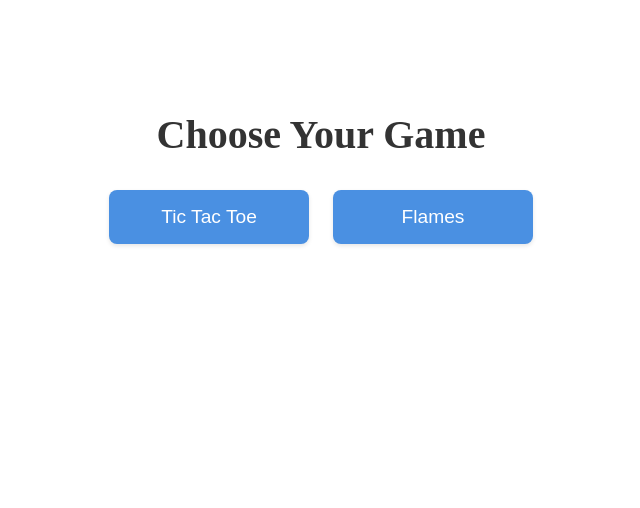
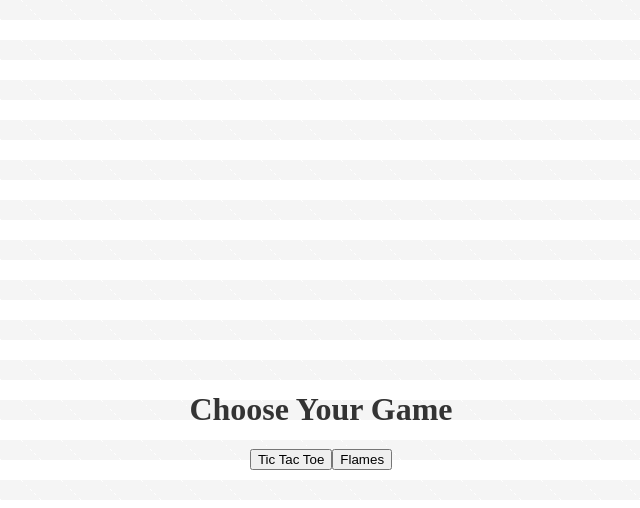
Before and after one commit to Ana2k/react-ttr, a React (Vite) app: page / in a window 1280 px wide. Shown: the top 508 px of the page, without its empty margins (319-959 px from the left). Built offline with nearby package versions, Linux system fonts and the light colour scheme.

Commit message:
finally.

```diff
--- a/src/App.css
+++ b/src/App.css
@@ -154,130 +154,29 @@
 }
 
 :root {
-  /* Base colors */
-  --primary-color: #4a90e2;
-  --secondary-color: #f5f5f5;
-  --text-color: #333;
-  --hover-color: #357abd;
-  --background-color: #ffffff;
+  /* Base variables that will be overridden by themes */
+  --bg-color: #ffffff;
+  --text-color: #333333;
+  --board-bg: #ffffff;
+  --square-bg: #ffffff;
+  --square-hover: #f5f5f5;
+  --border-color: #333333;
+  --x-color: #E91E63;
+  --o-color: #2196F3;
+  --button-bg: #4CAF50;
+  --button-hover: #45a049;
+  --restart-button-bg: #f44336;
+  --restart-button-hover: #d32f2f;
   --shadow-color: rgba(0, 0, 0, 0.1);
-
-  /* Transitions */
-  --transition-speed: 0.3s;
-}
-
-/* App Container */
-.app {
-  min-height: 100vh;
-  padding: 2rem;
-  background-color: var(--background-color);
-  transition: background-color var(--transition-speed);
-}
-
-/* Home Page */
-.home {
-  max-width: 800px;
-  margin: 0 auto;
-  text-align: center;
-  padding: 2rem;
-}
-
-.home h1 {
-  font-size: 2.5rem;
-  color: var(--text-color);
-  margin-bottom: 2rem;
-  font-weight: 700;
-}
-
-/* Game Buttons Container */
-.game-buttons {
-  display: flex;
-  gap: 1.5rem;
-  justify-content: center;
-  flex-wrap: wrap;
-}
-
-/* Game Buttons */
-.game-buttons button {
-  padding: 1rem 2rem;
-  font-size: 1.2rem;
-  border: none;
-  border-radius: 8px;
-  background-color: var(--primary-color);
-  color: white;
-  cursor: pointer;
-  transition: all var(--transition-speed);
-  box-shadow: 0 2px 4px var(--shadow-color);
-  min-width: 200px;
-}
-
-.game-buttons button:hover {
-  background-color: var(--hover-color);
-  transform: translateY(-2px);
-  box-shadow: 0 4px 8px var(--shadow-color);
-}
-
-.game-buttons button:active {
-  transform: translateY(0);
-  box-shadow: 0 2px 4px var(--shadow-color);
-}
-
-/* Back Button */
-.back-button {
-  position: fixed;
-  top: 1rem;
-  left: 1rem;
-  padding: 0.5rem 1rem;
-  background-color: var(--primary-color);
-  color: white;
-  border: none;
-  border-radius: 4px;
-  cursor: pointer;
-  transition: all var(--transition-speed);
-  box-shadow: 0 2px 4px var(--shadow-color);
-  font-size: 1rem;
-}
-
-.back-button:hover {
-  background-color: var(--hover-color);
-  transform: translateX(-2px);
-}
-
-.back-button:active {
-  transform: translateX(0);
-}
-
-/* Dark Theme */
-@media (prefers-color-scheme: dark) {
-  :root {
-    --primary-color: #64b5f6;
-    --secondary-color: #2d2d2d;
-    --text-color: #ffffff;
-    --hover-color: #42a5f5;
-    --background-color: #1a1a1a;
-    --shadow-color: rgba(0, 0, 0, 0.3);
-  }
-}
-
-/* Responsive Design */
-@media (max-width: 600px) {
-  .app {
-    padding: 1rem;
-  }
-
-  .home h1 {
-    font-size: 2rem;
-  }
-
-  .game-buttons {
-    flex-direction: column;
-    align-items: center;
-  }
-
-  .game-buttons button {
-    width: 100%;
-    max-width: 300px;
-  }
+  --status-color: #333333;
+  --move-list-color: #666666;
+  --move-list-hover: #f0f0f0;
+  --title-color: #333333;
+  --title-shadow: rgba(0, 0, 0, 0.1);
+  --background-pattern: linear-gradient(135deg, #f5f5f5 25%, transparent 25%),
+                        linear-gradient(225deg, #f5f5f5 25%, transparent 25%),
+                        linear-gradient(45deg, #f5f5f5 25%, transparent 25%),
+                        linear-gradient(315deg, #f5f5f5 25%, #ffffff 25%);
 }
 
 /* Remove the media query for dark mode since it's now handled by themes */
```
